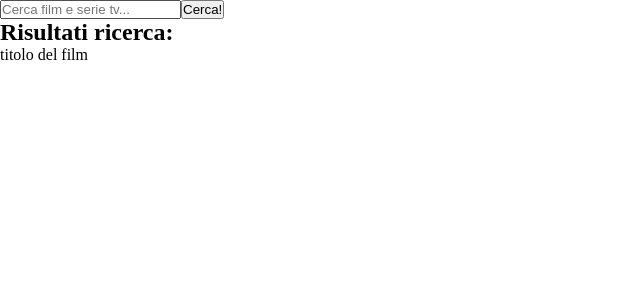
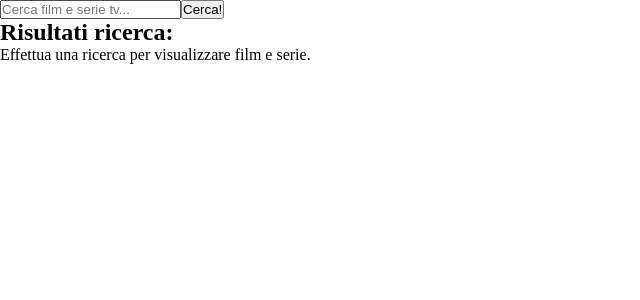
Before and after one commit to EnricoClem/vite-boolflix, a Vue app: page / in a window 1280 px wide. Shown: the top 300 px of the page, without its empty margins (0-640 px from the left). Built offline with nearby package versions, Linux system fonts and the light colour scheme.

Commit message:
ADD - for cycle in content

```diff
--- a/src/components/AppContent.vue
+++ b/src/components/AppContent.vue
@@ -5,11 +5,12 @@
                 <h2>Risultati ricerca:</h2>
             </div>
             <div class="container">
-                <ul>
-                    <li>
-                        titolo del film
+                <ul v-if="store.movies.length !== 0">
+                    <li v-for="movie in store.movies" :key="movie.id">
+
                     </li>
                 </ul>
+                <p v-else>Effettua una ricerca per visualizzare film e serie.</p>
             </div>
         </section>
     </main>
```
